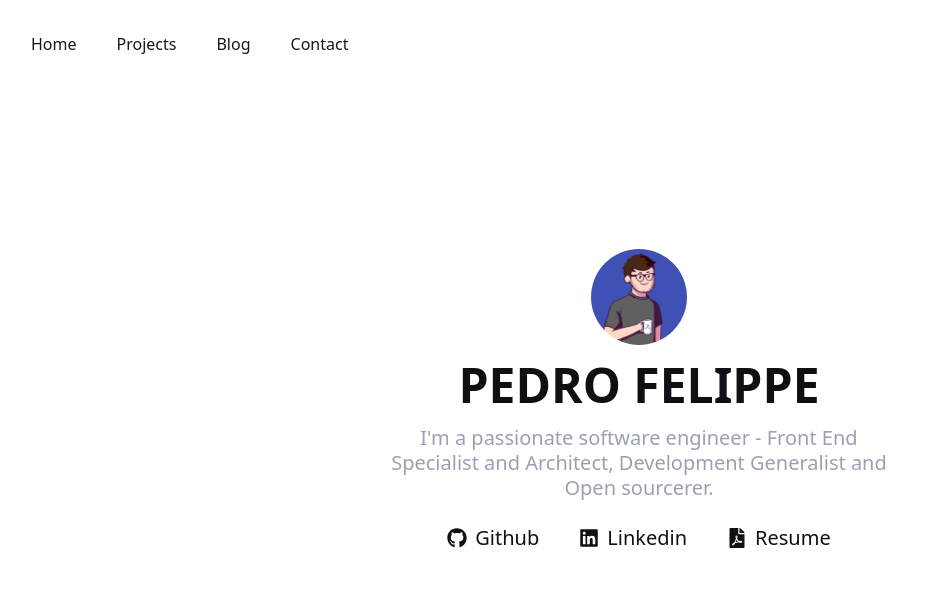
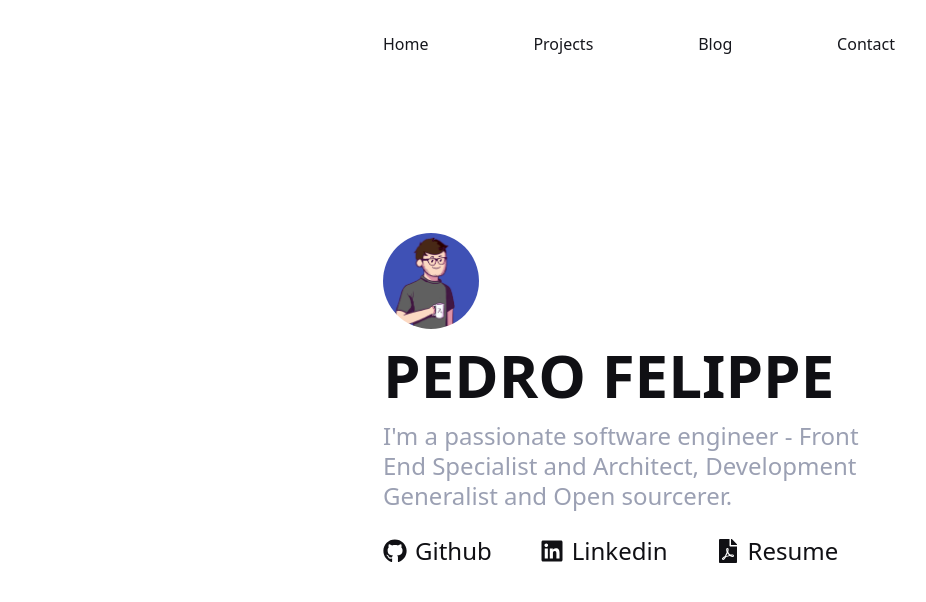
Before and after one commit to pefelippe/Portfolio, a Next.js app: page / in a window 1280 px wide. Shown: the top 602 px of the page, without its empty margins (1-927 px from the left). Built offline with nearby package versions, Linux system fonts and the light colour scheme.

Commit message:
refactor css

```diff
--- a/pages/contact.tsx
+++ b/pages/contact.tsx
@@ -7,7 +7,7 @@ import MessageForm from "../src/components/MessageForm";
 function Contact() {
   return (
     <motion.div
-      className="min-h-screen text-xl w-full max-w-3xl mx-auto text-start
+      className="min-h-screen text-xl w-full max-w-xl mx-auto text-start
       flex flex-col justify-center gap-6 px-8 "
     >
       <h1 className="font-thin text-3xl  leading-tight  ">
--- a/src/components/layout/Header.tsx
+++ b/src/components/layout/Header.tsx
@@ -7,8 +7,8 @@ import { FaFilePdf, FaGithub, FaLinkedin } from "react-icons/fa";
 
 const Navbar = () => {
   return (
-    <motion.nav className="absolute gap-10 p-8 text-gray-850  mx-auto font-light flex justify-center max-md:px-8 ">
-      <nav className="gap-10 flex">
+    <motion.nav className="absolute  p-8 text-gray-850  mx-auto font-light flex max-md:px-8 right-0 left-0 max-w-xl w-full">
+      <nav className="justify-between w-full flex">
         <Link target="" href="/">
           Home
         </Link>
--- a/src/content/About.tsx
+++ b/src/content/About.tsx
@@ -8,9 +8,10 @@ import AnimatedBtn from "../components/animated/AnimatedBtn";
 export default function About() {
   return (
     <motion.div
-      className="min-h-screen  font-light flex w-full  text-center max-w-3xl mx-auto
+      className="min-h-screen  font-light flex w-full  text-start max-w-2xl mx-auto
       flex-col items-center  justify-center leading-[1.3] gap-4"
     >
+      <div className="flex flex-col gap-4 items-start">
         <motion.img
           whileHover={{
             scale: 1.1,
@@ -20,16 +21,14 @@ export default function About() {
           className="rounded-full w-24 h-24"
           src="assets/avatar-pdr.png"
         />
-
-      <div className="flex flex-col gap-4 ">
-        <p className=" text-5xl  font-bold uppercase  ">Pedro Felippe</p>
-        <h1 className="max-w-xl font-thin text-xl  leading-tight text-gray-100">
+        <p className=" text-6xl  font-bold uppercase  ">Pedro Felippe</p>
+        <h1 className="font-thin text-2xl  leading-tight text-gray-100">
           I'm a passionate software engineer - Front End Specialist and
           Architect, Development Generalist and Open sourcerer.
         </h1>
       </div>
 
-      <div className="w-full flex text-xl gap-10 max-w-xl justify-center pt-2">
+      <div className="w-full font-medium flex text-2xl gap-12 max-w-xl pt-2 ">
         <AnimatedBtn className="" href="https://github.com/pefelippe">
           <div className=" flex gap-2 items-center w-full transition-all hover:text-blue">
             <FaGithub /> Github
```
Lines whose indentation alone changed are shown as unchanged.
